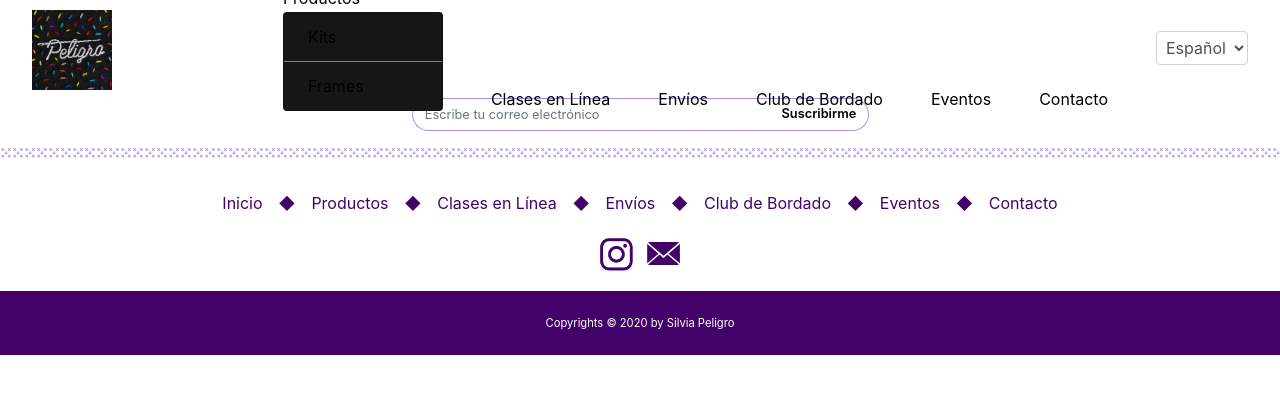
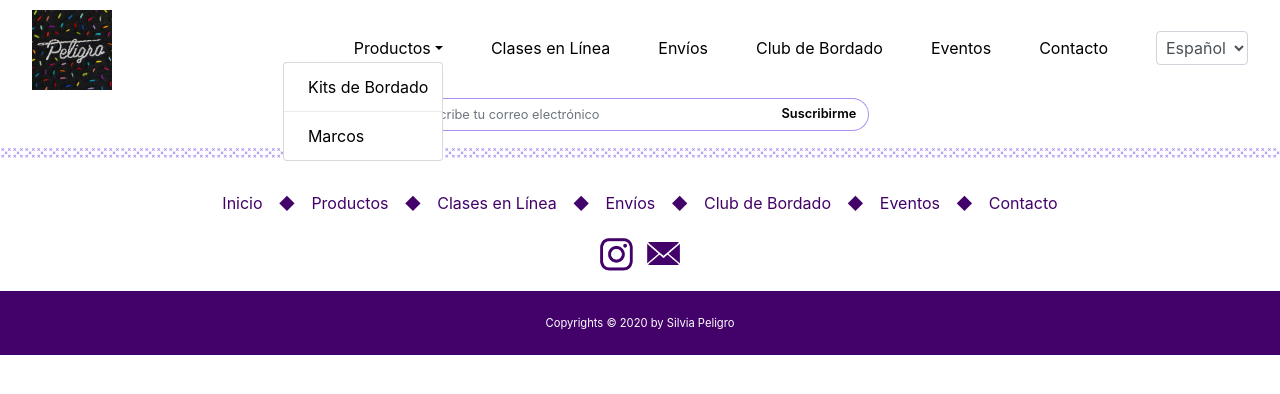
Before and after one commit to G4br13l4/silvia-peligro, a React (Create React App) app: page /products/kits in a window 1280 px wide. Both pictures are taken after a click on the link "Productos". Shown: the top 394 px of the page. Built offline with nearby package versions, Linux system fonts and the light colour scheme; what redux-immutable-state-invariant would draw is missing.

Commit message:
Add 404 page if route doesnt exist yet

```diff
--- a/src/App.js
+++ b/src/App.js
@@ -1,8 +1,9 @@
 import React from 'react';
 import { Route, Switch, Redirect } from "react-router-dom";
 import './App.scss';
-import HomePage from './components/home/HomePage';
-import KitsPage from './components/products/kits/KitsPage';
+import HomePage from './components/HomePage/HomePage';
+import KitsPage from './components/Products/KitsPage/KitsPage';
+import NotFound from './components/ErrorPages/NotFoundPage';
 
 function App() {
   return (
@@ -10,8 +11,7 @@ function App() {
       <Switch>
         <Route path="/" exact component={HomePage} />
         <Route path="/products/kits" component={KitsPage} />
-        {/* <Route path='/default' render={() => <Redirect to= "/" />} /> */}
-        {/* <Route component={NoMatch} /> */}
+        <Route component={NotFound} />
       </Switch>
     </div>
 
--- /dev/null
+++ b/src/components/ErrorPages/NotFoundPage.js
@@ -0,0 +1,19 @@
+import React from 'react';
+import FixedNavbar from '../Common/FixedNavbar/FixedNavbar';
+import Footer from '../Common/Footer/Footer';
+import Pikacho from './../../assets/pikacho.jpg';
+import './NotFoundPage.scss';
+
+const NotFoundPage = props => {
+    return (
+      <>
+        <FixedNavbar />
+        <div className="img-wrapper" style={{backgroundImage: `url(${Pikacho})`}}>
+          <span className="message">404 Not Found</span>
+        </div>
+        <Footer />
+      </>
+    );
+}
+
+export default NotFoundPage;
--- /dev/null
+++ b/src/components/ErrorPages/NotFoundPage.scss
@@ -0,0 +1,29 @@
+@import '../../constants.scss';
+
+.img-wrapper {
+    margin-top: 14vh;
+    height: 50vh;
+    width: 100vw;
+    background-position: center center;
+    background-repeat: no-repeat;
+    background-size: cover;
+
+    .message {
+        color: white;
+        text-shadow: 1px 1px 2px black;
+        font-size: 2rem;
+        font-weight: 700;
+        position: absolute;
+        left: 1rem;
+    }
+}
+
+
+@media (min-width: $laptop) {
+    .img-wrapper {
+        height: 80vh;
+        .message {
+            bottom: 40%;
+        }
+    }
+}
--- a/src/components/home/MainBanner.jsx
+++ b/src/components/HomePage/MainBanner.jsx
@@ -10,7 +10,7 @@ import './MainBanner.scss';
 import mainSlideBanner_1 from './../../assets/imgs/mainSlideBanner_1.jpg';
 import mainSlideBanner_2 from './../../assets/imgs/mainSlideBanner_2.jpg';
 import mainSlideBanner_3 from './../../assets/imgs/mainSlideBanner_3.jpg';
-import { Button } from '../common/Button/Button';
+import { Button } from '../Common/Button/Button';
 
 
 const items = [
--- a/src/components/products/kits/KitsPage.js
+++ b/src/components/Products/KitsPage/KitsPage.js
@@ -1,6 +1,6 @@
 import React from 'react';
-import FixedNavbar from '../../common/FixedNavbar/FixedNavbar';
-import Footer from '../../common/Footer/Footer';
+import FixedNavbar from '../../Common/FixedNavbar/FixedNavbar';
+import Footer from '../../Common/Footer/Footer';
 
 const KitsPage = props => {
     return (
--- a/src/components/common/FixedNavbar/FixedNavbar.jsx
+++ b/src/components/common/FixedNavbar/FixedNavbar.jsx
@@ -51,7 +51,9 @@ class FixedNavbar extends React.Component {
             <nav className={`main-nav ${openHamburger ? 'showMenu' : 'hideMenu'}`}>
                 <div className="main-nav__menu_wrapper">
                     <div className="main-nav__logo">
-                        <img alt="silvia-peligro-icon" src={logo} />
+                        <NavLink to="/">
+                            <img alt="silvia-peligro-icon" src={logo} />
+                        </NavLink>
                     </div>
                     <span className="main-nav__hamburger" onClick={this.toggleHamburger}>
                         <i></i>
@@ -69,13 +71,13 @@ class FixedNavbar extends React.Component {
                                         {item.value}
                                     </DropdownToggle>
                                     <DropdownMenu right>
-                                        <DropdownItem>
-                                            <NavLink to={"/products/kits"} onClick={isMobile ? this.toggleHamburger : null} className="nav-collapse__link">Kits</NavLink>
-                                        </DropdownItem>
+                                        <NavLink to={"/products/kits"} className="nav-collapse__link">
+                                            <DropdownItem>{t('Menu.kits')}</DropdownItem>
+                                        </NavLink>
                                         <DropdownItem divider />
-                                        <DropdownItem>
-                                            <NavLink to={"/products/frames"} onClick={isMobile ? this.toggleHamburger : null} className="nav-collapse__link">Frames</NavLink>
-                                        </DropdownItem>
+                                        <NavLink to={"/products/frames"} onClick={isMobile ? this.toggleHamburger : null} className="nav-collapse__link">
+                                            <DropdownItem>{t('Menu.frames')}</DropdownItem>
+                                        </NavLink>
                                     </DropdownMenu>
                                 </UncontrolledDropdown>
                                 :
--- a/src/components/common/FixedNavbar/FixedNavbar.scss
+++ b/src/components/common/FixedNavbar/FixedNavbar.scss
@@ -62,6 +62,7 @@ $hamburger-speed: .5s;
     right: -80vw;
     width: 80vw;
     height: 100vh;
+    overflow: auto;
     transition: right $hamburger-speed;
     padding-top: 90px;
     padding-left: 17%;
@@ -80,14 +81,19 @@ $hamburger-speed: .5s;
         padding: 0;
       }
 
+      .dropdown-item {
+        color: white;
+        outline: none;
+      }
+
+      .dropdown-item:hover {
+        background: transparent;
+      }
+
       .dropdown-menu {
         background: #161616;
         position: relative;
         width: 100%;
-      }
-
-      .dropdown-item:hover {
-        background: transparent;
       }
 
       .dropdown-divider {
@@ -169,6 +175,7 @@ $hamburger-speed: .5s;
       align-items: center;
       width: fit-content;
       height: 12vh;
+      overflow: unset;
       min-height: 72px;
       padding: 0;
       right: 2rem;
@@ -184,6 +191,19 @@ $hamburger-speed: .5s;
       &__item{
         margin-bottom: 0;
         margin-right: 2rem;
+
+        .dropdown-item {
+          color: black;
+        }
+
+        .dropdown-menu {
+          position: absolute;
+          background: white;
+        }
+
+        .dropdown-divider {
+          opacity: 1;
+        }
       }
 
       #home {
--- a/src/translations/en/common.json
+++ b/src/translations/en/common.json
@@ -2,6 +2,8 @@
     "Menu": {
         "home": "Home",
         "products": "Products",
+        "kits": "Embroidery Kits",
+        "frames": "Frames",
         "classes": "Online Classes",
         "shipping": "Shipping",
         "club": "Embroidery Club",
--- a/src/translations/es/common.json
+++ b/src/translations/es/common.json
@@ -2,6 +2,8 @@
     "Menu": {
         "home": "Inicio",
         "products": "Productos",
+        "kits": "Kits de Bordado",
+        "frames": "Marcos",
         "classes": "Clases en Línea",
         "shipping": "Envíos",
         "club": "Club de Bordado",
```
Also changed, not shown: src/components/HomePage/HomePage.js (renamed from src/components/home/HomePage.js, +4 -4 lines), src/assets/pikacho.jpg (added), src/components/HomePage/MainBanner.scss (renamed from src/components/home/MainBanner.scss).
